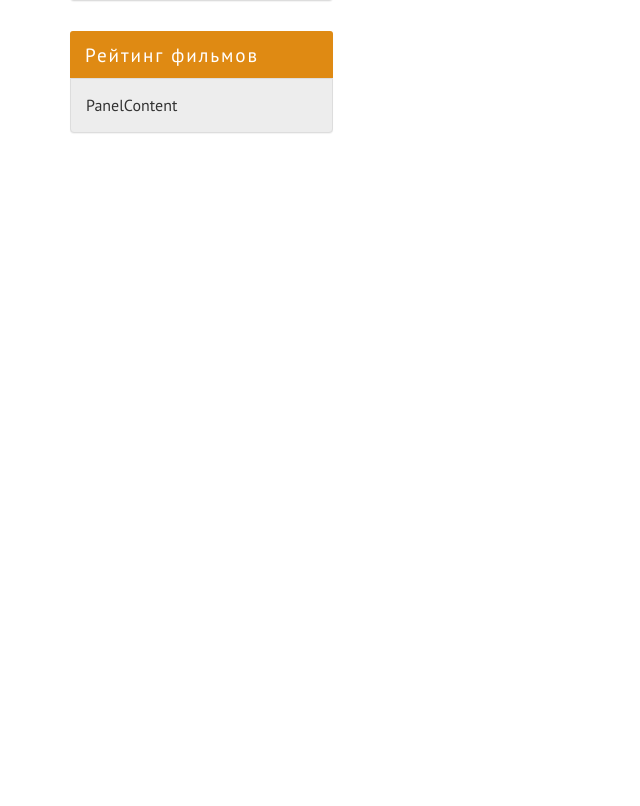
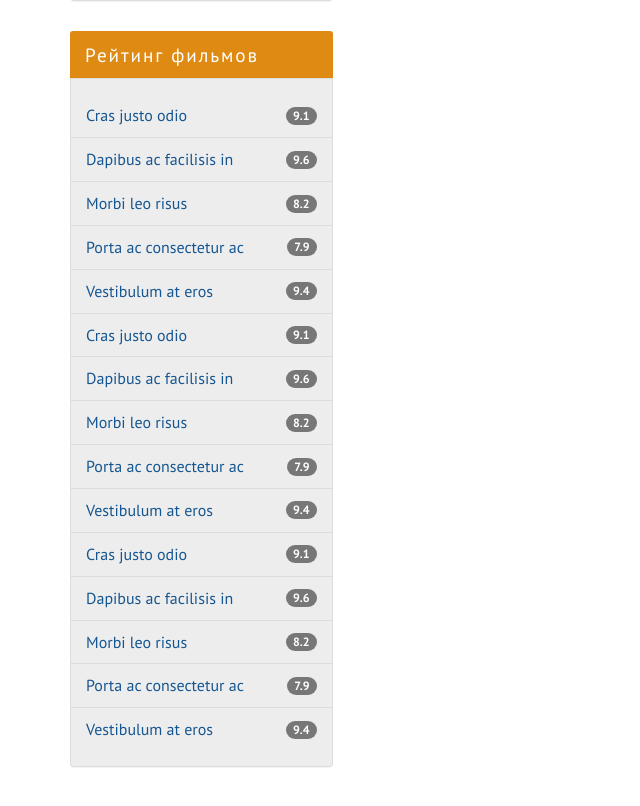
Before and after one commit to FomenkoAndrey/kinozal_____20210127, a website: page index.html in a window 1280 px wide. Shown: the part 1824-2630 px from the top of the page, without its empty margins (0-640 px from the left). Before the commit the page ends 2037 px from the top, so only its background shows below. Drawn offline with Linux system fonts and the light colour scheme.

Commit message:
блок рейтинга

```diff
--- a/assets/scss/_sidebar.scss
+++ b/assets/scss/_sidebar.scss
@@ -86,3 +86,49 @@
     font-size: 0.8rem;
   }
 }
+
+.top-films {
+  &__body {
+    padding-left: 0;
+    padding-right: 0;
+  }
+
+  &__list {
+    margin-bottom: 0;
+  }
+
+  &__item {
+    background-color: transparent;
+    margin-left: -1px;
+    color: $color-primary !important;
+    margin-right: -1px;
+    padding-right: 55px;
+
+    &:first-child {
+      border-top: none;
+      border-radius: 0;
+    }
+    &:last-child {
+      border-bottom: none;
+      border-radius: 0;
+    }
+
+    &:hover,
+    &:focus {
+      background-color: $color-accent !important;
+      color: $color-light !important;
+      border-color: $color-accent;
+
+      .badge {
+        background-color: $color-dark;
+      }
+    }
+  }
+
+  &__badge {
+    position: absolute;
+    right: $gap;
+    top: 50%;
+    transform: translateY(-50%);
+  }
+}
--- a/index.html
+++ b/index.html
@@ -218,8 +218,39 @@
 
       <div class="top-films panel panel-info">
         <div class="panel-heading">Рейтинг фильмов</div>
-        <div class="panel-body">
-          PanelContent
+        <div class="top-films__body panel-body">
+          <div class="top-films__list list-group">
+            <a href="#" class="top-films__item list-group-item">Cras justo odio
+              <span class="top-films__badge badge">9.1</span></a>
+            <a href="#" class="top-films__item list-group-item">Dapibus ac facilisis in
+              <span class="top-films__badge badge">9.6</span></a>
+            <a href="#" class="top-films__item list-group-item">Morbi leo risus
+              <span class="top-films__badge badge">8.2</span></a>
+            <a href="#" class="top-films__item list-group-item">Porta ac consectetur ac
+              <span class="top-films__badge badge">7.9</span></a>
+            <a href="#" class="top-films__item list-group-item">Vestibulum at eros
+              <span class="top-films__badge badge">9.4</span></a>
+            <a href="#" class="top-films__item list-group-item">Cras justo odio
+              <span class="top-films__badge badge">9.1</span></a>
+            <a href="#" class="top-films__item list-group-item">Dapibus ac facilisis in
+              <span class="top-films__badge badge">9.6</span></a>
+            <a href="#" class="top-films__item list-group-item">Morbi leo risus
+              <span class="top-films__badge badge">8.2</span></a>
+            <a href="#" class="top-films__item list-group-item">Porta ac consectetur ac
+              <span class="top-films__badge badge">7.9</span></a>
+            <a href="#" class="top-films__item list-group-item">Vestibulum at eros
+              <span class="top-films__badge badge">9.4</span></a>
+            <a href="#" class="top-films__item list-group-item">Cras justo odio
+              <span class="top-films__badge badge">9.1</span></a>
+            <a href="#" class="top-films__item list-group-item">Dapibus ac facilisis in
+              <span class="top-films__badge badge">9.6</span></a>
+            <a href="#" class="top-films__item list-group-item">Morbi leo risus
+              <span class="top-films__badge badge">8.2</span></a>
+            <a href="#" class="top-films__item list-group-item">Porta ac consectetur ac
+              <span class="top-films__badge badge">7.9</span></a>
+            <a href="#" class="top-films__item list-group-item">Vestibulum at eros
+              <span class="top-films__badge badge">9.4</span></a>
+          </div>
         </div>
       </div>
 
```
Also changed, not shown: assets/css/style.css.
